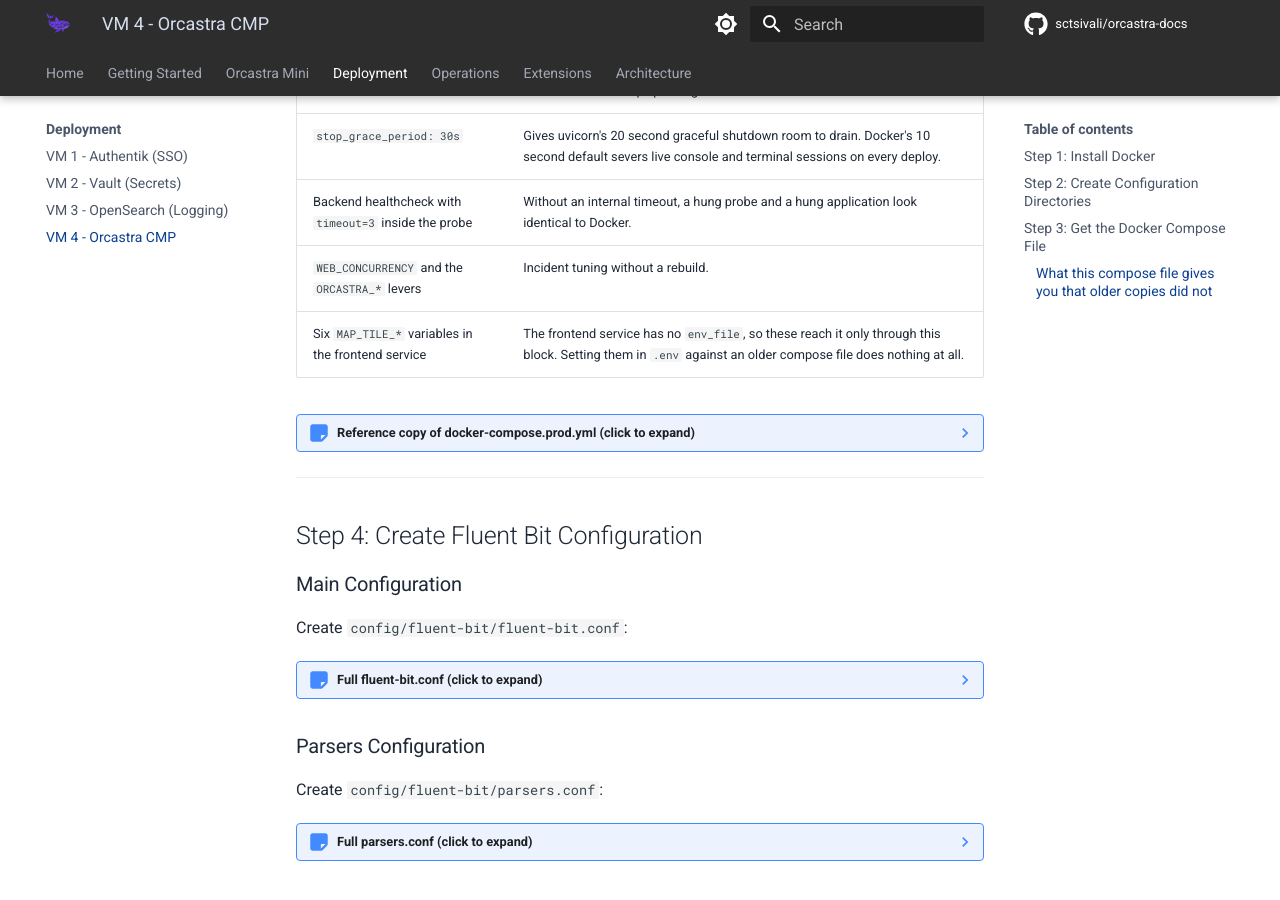
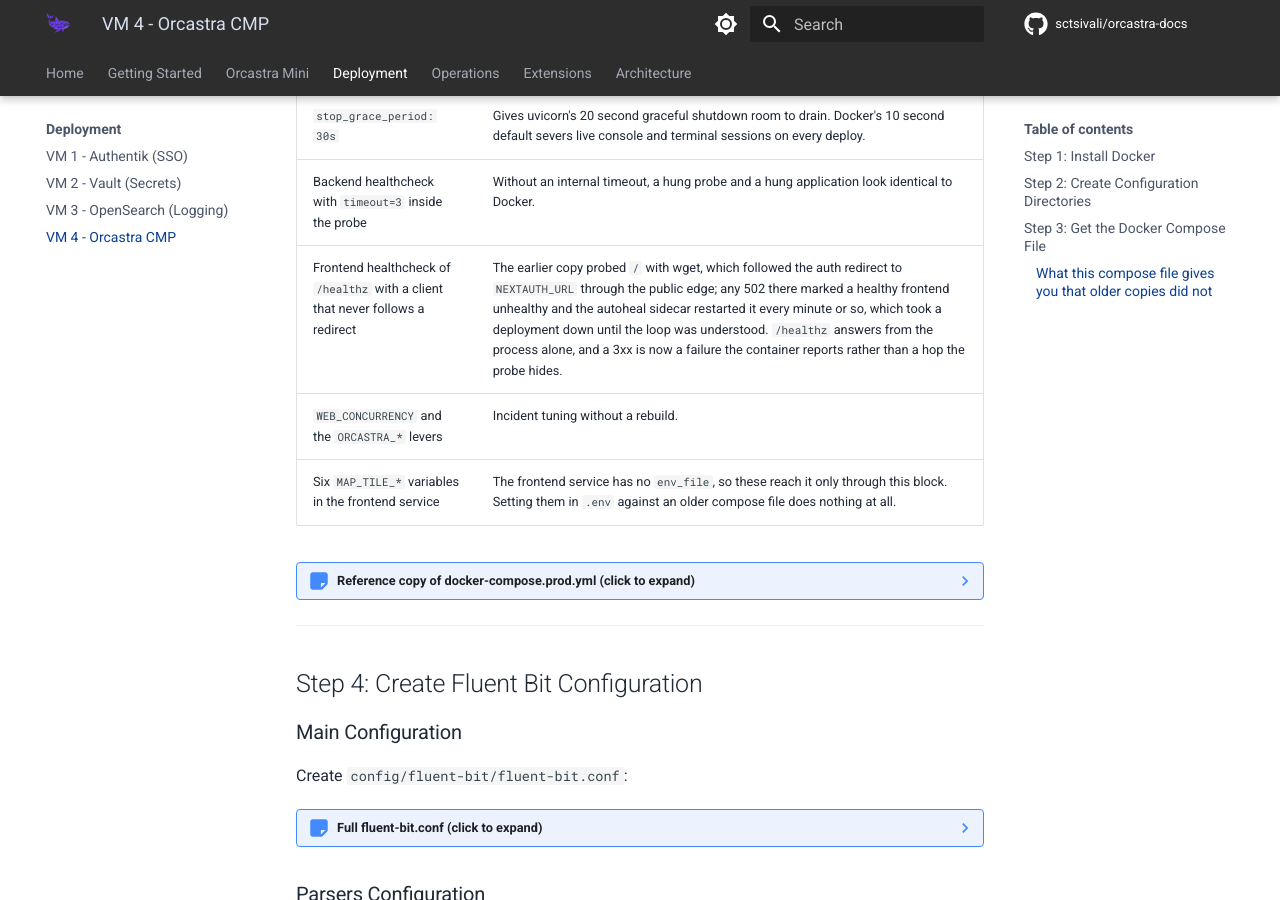
Before and after one commit to sctsivali/orcastra-docs, an MkDocs documentation site: the page built from docs/deployment/vm4-dashboard.md, in a window 1280 px wide and 900 px high, scrolled down 2014 px. Built offline with MkDocs 1.6.1 and Material for MkDocs 9.7.7, drawn with Linux system fonts in a browser that asks for light colours; comment, search, counter and statistics services are not loaded; the version menu is left out.

Commit message:
docs(deploy): frontend liveness probe on /healthz and the compose step for the seventh hotfix1 build
The compose file the release ships changes the frontend healthcheck from a wget of / (which followed the auth redirect through the public edge) to a Node probe of /healthz; the upgrade guide gains the compose replacement step and the rate-limit row states the per-worker arithmetic the code implements.

```diff
--- a/docs/deployment/vm4-dashboard.md
+++ b/docs/deployment/vm4-dashboard.md
@@ -74,6 +74,7 @@
 | `mem_limit` and `cpus` on the backend | Four workers were measured at roughly 500 MB each under load. Against too small a cap the kernel OOM-kills them quietly: the restart count stays at 0 and the healthcheck keeps passing. |
 | `stop_grace_period: 30s` | Gives uvicorn's 20 second graceful shutdown room to drain. Docker's 10 second default severs live console and terminal sessions on every deploy. |
 | Backend healthcheck with `timeout=3` inside the probe | Without an internal timeout, a hung probe and a hung application look identical to Docker. |
+| Frontend healthcheck of `/healthz` with a client that never follows a redirect | The earlier copy probed `/` with wget, which followed the auth redirect to `NEXTAUTH_URL` through the public edge; any 502 there marked a healthy frontend unhealthy and the autoheal sidecar restarted it every minute or so, which took a deployment down until the loop was understood. `/healthz` answers from the process alone, and a 3xx is now a failure the container reports rather than a hop the probe hides. |
 | `WEB_CONCURRENCY` and the `ORCASTRA_*` levers | Incident tuning without a rebuild. |
 | Six `MAP_TILE_*` variables in the frontend service | The frontend service has no `env_file`, so these reach it only through this block. Setting them in `.env` against an older compose file does nothing at all. |
 
@@ -247,11 +248,20 @@
           backend:
             condition: service_healthy
         healthcheck:
-          test: ["CMD", "wget", "--no-verbose", "--tries=1", "--spider", "http://127.0.0.1:2025"]
+          # Must stay in sync with frontend/Dockerfile HEALTHCHECK. Compose wins at runtime, the
+          # Dockerfile value is what a bare `docker run` of the image gets.
+          # Liveness only: /healthz answers from the process and calls nothing. The probe is Node's
+          # http.get, which never follows a redirect, so a 3xx is a failure that shows in
+          # `docker inspect` rather than a hidden hop. The previous wget --spider of `/` followed the
+          # auth redirect to NEXTAUTH_URL through the public edge, so an edge 502 marked a working
+          # container unhealthy and autoheal (5 s interval, no backoff) restarted it in a loop.
+          # start_period 60s: the entrypoint rewrites `.next` in place before Node listens, and that
+          # has passed 30 s on a loaded VM; a passing probe ends the start period early.
+          test: ["CMD", "node", "-e", "require('http').get({host:'127.0.0.1',port:2025,path:'/healthz',timeout:5000},r=>process.exit(r.statusCode===200?0:1)).on('error',()=>process.exit(1)).on('timeout',()=>process.exit(1))"]
           interval: 30s
-          timeout: 10s
+          timeout: 5s
           retries: 3
-          start_period: 30s
+          start_period: 60s
         labels:
           - "autoheal=true"
 
```
Also changed, not shown: docs/operations/upgrading.md (+11 -1 lines).
